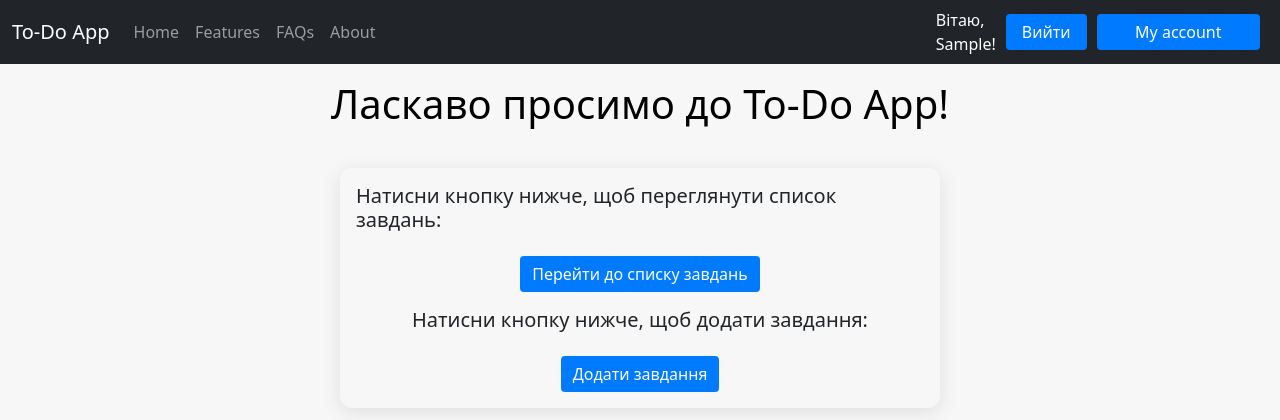
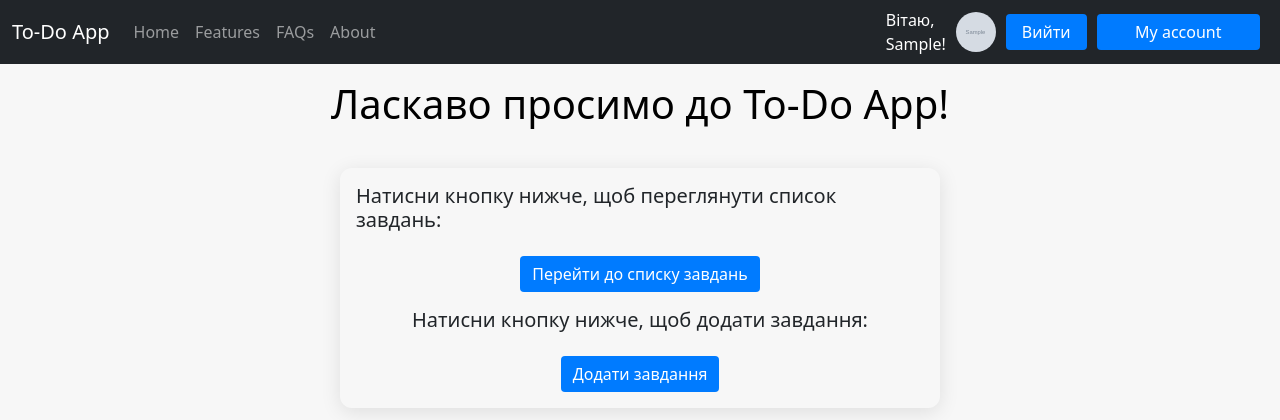
Before and after one commit to MaksonSt/to-do-app, a Django app: page / in a window 1280 px wide. Shown: the top 420 px of the page. Run offline with Django 5.2, Linux system fonts and the light colour scheme; a user stored in the database is signed in; tables that the repository leaves empty hold one stand-in row (values such as "Sample post"); grey boxes marked "Sample" are stand-in pictures.

Commit message:
Add avatar to header

```diff
--- a/to_do_project/to_do/settings.py
+++ b/to_do_project/to_do/settings.py
@@ -73,6 +73,7 @@ TEMPLATES = [
                 'django.template.context_processors.request',
                 'django.contrib.auth.context_processors.auth',
                 'django.contrib.messages.context_processors.messages',
+                'to_do_app.context_processors.user_avatar',
             ],
         },
     },
--- /dev/null
+++ b/to_do_project/to_do_app/context_processors.py
@@ -0,0 +1,7 @@
+def user_avatar(request):
+    if request.user.is_authenticated:
+        try:
+            return {'user_avatar': request.user.userprofile.avatar}
+        except:
+            return {'user_avatar': None}
+    return {'user_avatar': None}
--- a/to_do_project/to_do_app/static/todo/css/style.css
+++ b/to_do_project/to_do_app/static/todo/css/style.css
@@ -285,3 +285,10 @@ main {
 }
 
 /*# sourceMappingURL=style.css.map */
+
+.user-avatar {
+    width: 40px;
+    height: 40px;
+    border-radius: 50%;
+    object-fit: cover;
+}
--- a/to_do_project/to_do_app/templates/todo/base.html
+++ b/to_do_project/to_do_app/templates/todo/base.html
@@ -38,6 +38,9 @@
                 <div class="d-flex">
                     {% if user.is_authenticated %}
                         <span class="welcome_user">Вітаю, {{ user.first_name }}!</span>
+                        {% if user_avatar %}
+                            <img src="{{ user_avatar.url }}" alt="Avatar" class="user-avatar">
+                        {% endif %}
                         <form action="{% url 'to_do_app:logout' %}" method="post" class="d-inline">
                             {% csrf_token %}
                             <button type="submit" class="btn btn-outline-light me-2">Вийти</button>
```
